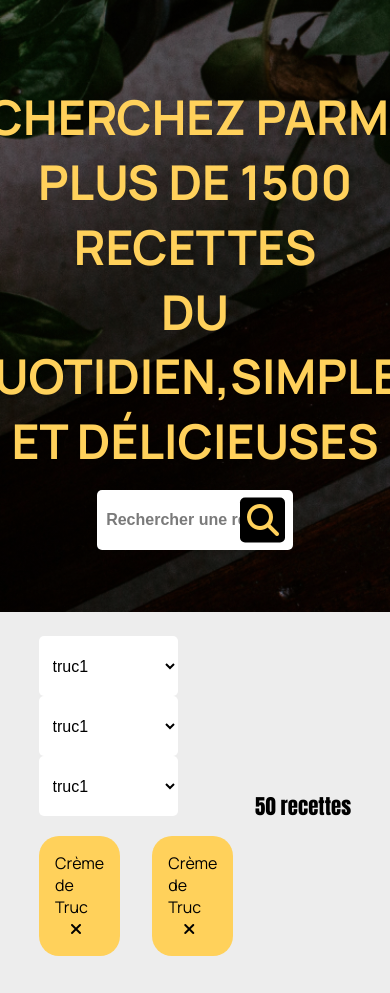
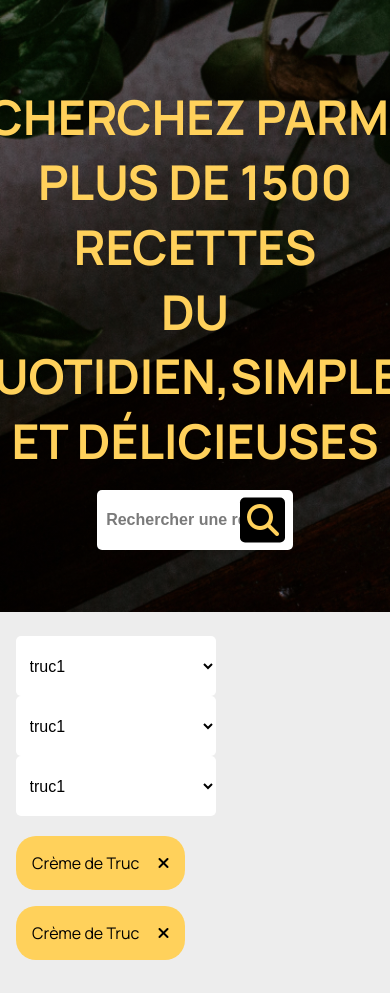
Before and after one commit to Mil00Z/les-petits-plats, a website with bundled scripts: page index.html in a window 390 px wide. Shown: the part 88-1081 px from the top of the page. Built offline with nearby package versions, Linux system fonts and the light colour scheme.

Commit message:
Responsive: some fixes for Medium Screen and Tab

```diff
--- a/css/main.css
+++ b/css/main.css
@@ -186,7 +186,13 @@ label,
     --hidden:0;
     display: flex;
     flex-wrap: wrap;
-    width: 60%;
+    flex-direction: column;
+    width: 75%;
+}
+
+.input-group{
+
+
 }
 
 .filters {
@@ -211,7 +217,7 @@ label,
 
 .filters:not(first-of-type),
 .filters:not(last-of-type) {
-    margin-right:var(--gap);
+    margin-right:1.5rem;
 }
 
 .filters option {
@@ -333,6 +339,7 @@ label,
 .recipe-taglist {
     --gap:2rem;
     display: flex;
+    flex-wrap: wrap;
     margin-block: 1.25rem;
     column-gap: var(--gap);
 }
@@ -361,3 +368,48 @@ label,
     margin-top:auto;
     padding-block:var(--regular-spacing);
 }
+
+@media all and (max-width:1080px) {
+
+    body{
+      --layout:'Until Regular Desktop';
+    }
+
+    .wrapper {
+        --skeleton:100%;
+        padding-inline:1rem;
+    }
+
+    .card-recipe{
+        width:fit-content;
+    }
+
+    .form-select{
+        width: 100%;
+    }
+
+    .recipes-container {
+        margin-top:1.5rem;
+    }
+
+    .recipes-counter {
+        align-self: start;
+        margin-top: 1rem;
+        font-size:1.5rem;
+        color:var(--secondary-color);
+    }
+
+    .count{
+        color:var(--black-color)
+    }
+
+    .recipes-filter{
+        flex-direction: column;
+        justify-content: start;
+    }
+
+    .recipe-taglist {
+        row-gap:calc(var(--gap) / 2);
+    }
+
+}
--- a/index.html
+++ b/index.html
@@ -45,7 +45,9 @@
 
         <form action="" class="form-select">
 
-            <label for="ingredient" class="labels">ingredient</label>
+            <div class="input-group">
+
+                <label for="ingredient" class="labels">ingredient</label>
             <select name="ingredient" id="ingredient" class="filters">
                 <option value="truc1">truc1</option>
                 <option value="truc2">truc2</option>
@@ -59,12 +61,22 @@
                 <option value="rruc3">truc3</option>
             </select>
 
+
             <label for="ustensiles" class="labels">ustensiles</label>
             <select name="ustensiles" id="ustensiles" class="filters">
                 <option value="truc1">truc1</option>
                 <option value="truc2">truc2</option>
                 <option value="truc3">truc3</option>
             </select>
+
+
+            </div>
+
+
+
+
+
+
 
             <div class="recipe-taglist">
                 <span class="recipe-tag"> Crème de Truc <i class="fa-solid fa-xmark"></i></span>
```
